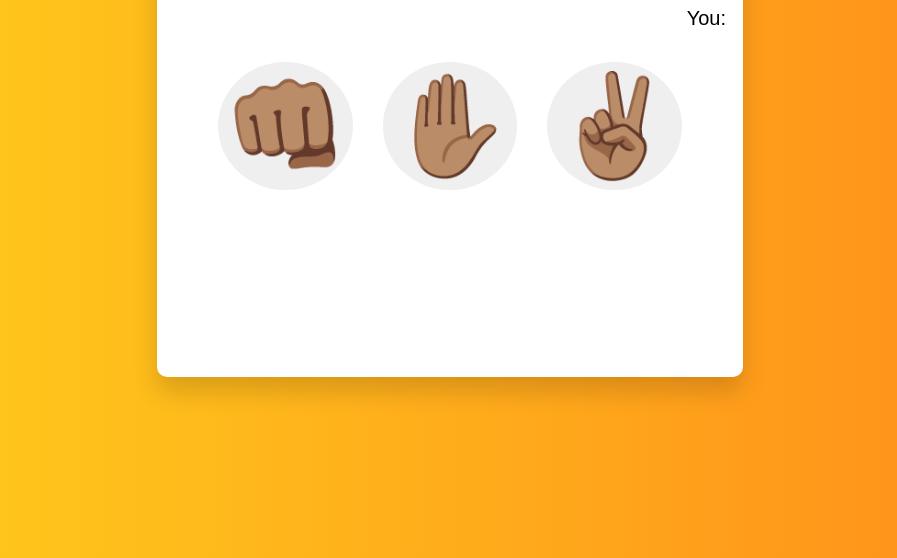
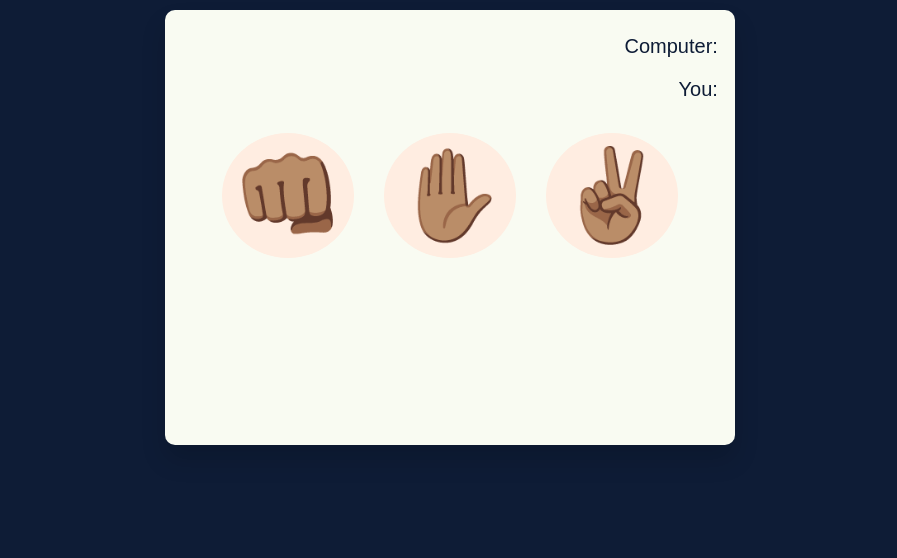
Before and after one commit to raphaellyv/rock-paper-scissors, a plain HTML site: page index.html in a window 1280 px wide. Shown: the part 242-800 px from the top of the page, without its empty margins (190-1087 px from the left). Drawn offline with Linux system fonts and the light colour scheme.

Commit message:
Adjust css

```diff
--- a/index.html
+++ b/index.html
@@ -8,6 +8,9 @@
     <link rel='stylesheet' href='styles.css'/>
   </head>
   <body>
+    <h1>ROCK PAPER SCISSORS</h2>
+    <h2>Get 5 Points To Win</h1>
+
     <div id="main-container">
       <div id="score-container">
         <p>Computer: <span id="computer-score"></span></p>
--- a/styles.css
+++ b/styles.css
@@ -1,34 +1,44 @@
 body {
-  background: linear-gradient(
-    135deg,
-    #ffcf1b,
-    #ff8b1b
-  );
   font-family: 'Poppins',sans-serif;
   font-weight: 400;
   font-size: 20px;
+  background-color: #0E1C36;
+  display: flex;
+  flex-direction: column;
+  align-items: center;
+  justify-content: center;
+  height: 90vh;
+  padding: 10px;
+}
+
+h1, h2 {
+  color: #F9FBF2;
+  text-align: center;
 }
 
 .option-btn {
-  font-size:100px;
+  font-size: 90px;
   border-radius: 50%;
   border: none;
-  padding: 5px;
+  padding: 10px;
   cursor: pointer;
   margin: 12px;
+  background-color: #FFEDE1;
 }
 
 #main-container {
   width: 45%;
-  min-width: 450px;
+  min-width: 350px;
+  max-height: 450px;
   padding: 5px;
-  position: absolute;
+  /* position: absolute;
   top: 50%;
   left: 50%;
-  transform: translate(-50%, -50%);
-  background-color: white;
+  transform: translate(-50%, -50%); */
+  background-color: #F9FBF2;
   border-radius: 10px;
   box-shadow: 0 15px 25px rgba(0,0,0,0.15);
+  color: #0E1C36;
 }
 
 #score-container {
@@ -59,14 +69,15 @@ span {
 
 #reset-btn {
   position: absolute;
-  top: 50%;
+  top: 60%;
   left: 50%;
-  transform: translate(-50%, -50%);
-  background-color: #ffcf1b;
+  transform: translate(-50%, -60%);
+  background-color: #0E1C36;
   border: none;
   box-shadow: 0 15px 25px rgba(0,0,0,0.15);
   font-size: 40px;
   padding: 20px;
   border-radius: 20px;
   cursor: pointer;
+  color: #F9FBF2;
 }
```
